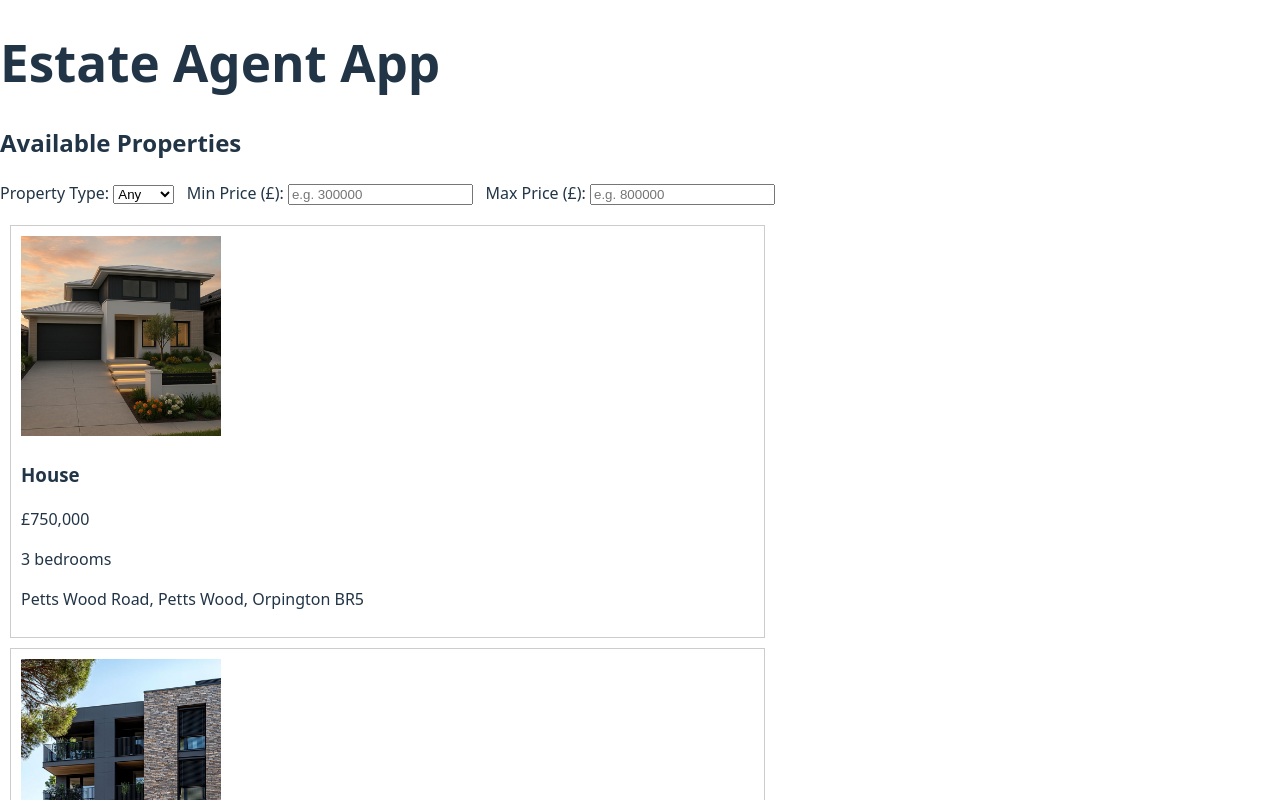
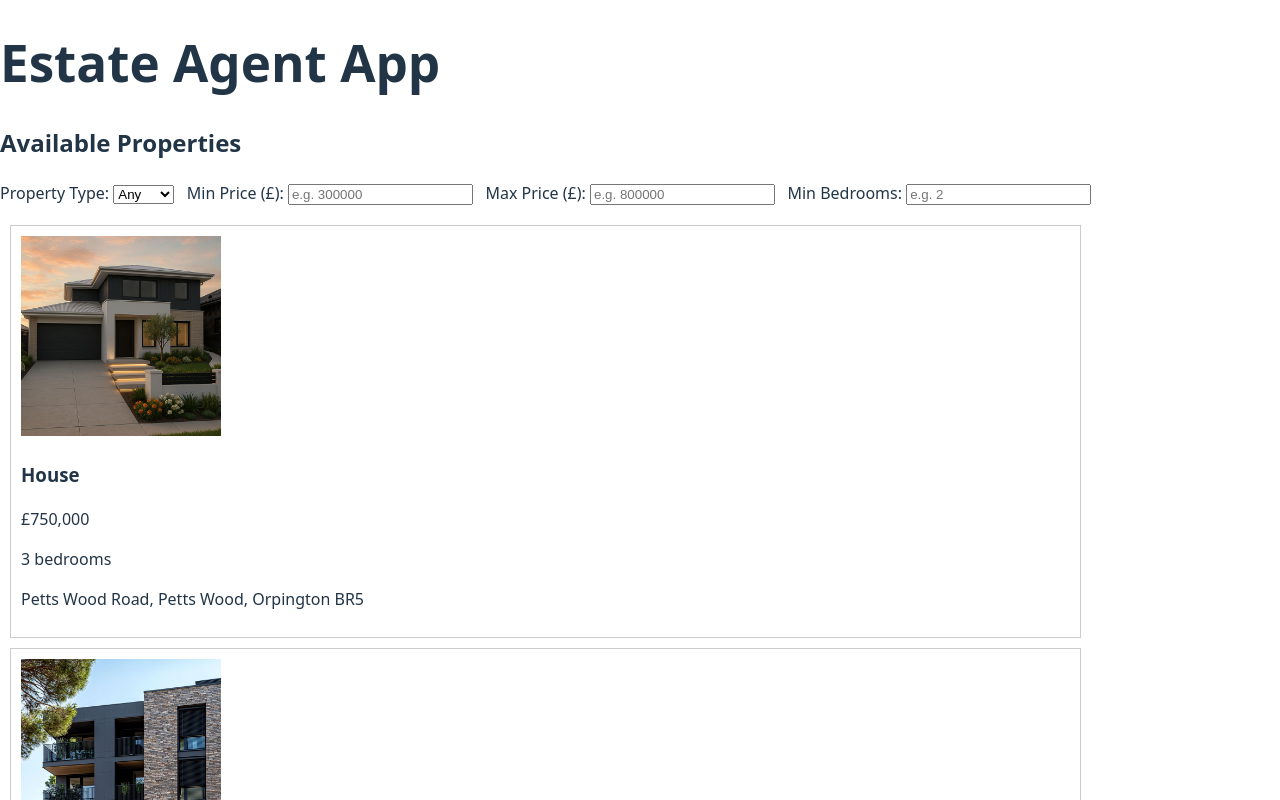
Before and after one commit to Dewmini24/estate-agent-react-app, a React (Vite) app: page / in a window 1280 px wide. Shown: the top 800 px of the page. Built offline with nearby package versions, Linux system fonts and the light colour scheme.

Commit message:
Add minimum bedrooms filter to search page

```diff
--- a/src/pages/SearchPage.jsx
+++ b/src/pages/SearchPage.jsx
@@ -5,6 +5,7 @@ function SearchPage() {
   const [typeFilter, setTypeFilter] = useState("any");
   const [minPrice, setMinPrice] = useState("");
   const [maxPrice, setMaxPrice] = useState("");
+  const [minBedrooms, setMinBedrooms] = useState("");
 
   const filteredProperties = propertiesData.properties.filter((property) => {
     // Type filter
@@ -19,6 +20,11 @@ function SearchPage() {
 
     // Max price filter
     if (maxPrice && property.price > Number(maxPrice)) {
+      return false;
+    }
+
+    // Min bedrooms filter
+    if (minBedrooms && property.bedrooms < Number(minBedrooms)) {
       return false;
     }
 
@@ -63,6 +69,19 @@ function SearchPage() {
             placeholder="e.g. 800000"
           />
         </label>
+
+        &nbsp;&nbsp;&nbsp;
+
+        <label>
+          Min Bedrooms:&nbsp;
+          <input
+            type="number"
+            value={minBedrooms}
+            onChange={(e) => setMinBedrooms(e.target.value)}
+            placeholder="e.g. 2"
+            min="0"
+          />
+        </label>
       </div>
 
       {/* Property list */}
@@ -84,7 +103,7 @@ function SearchPage() {
       ))}
 
       {filteredProperties.length === 0 && (
-        <p>No properties match your price range.</p>
+        <p>No properties match your criteria.</p>
       )}
     </div>
   );
```
